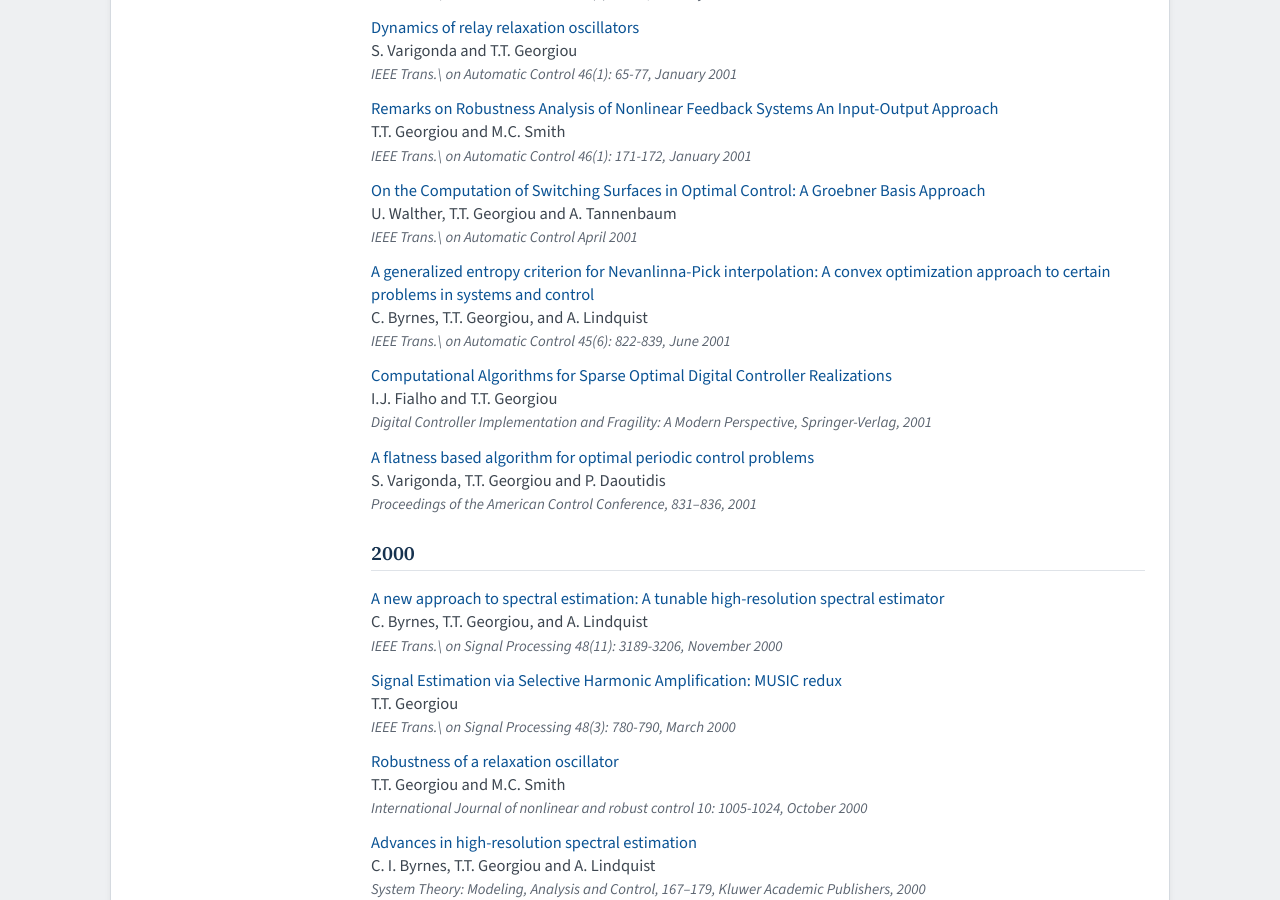
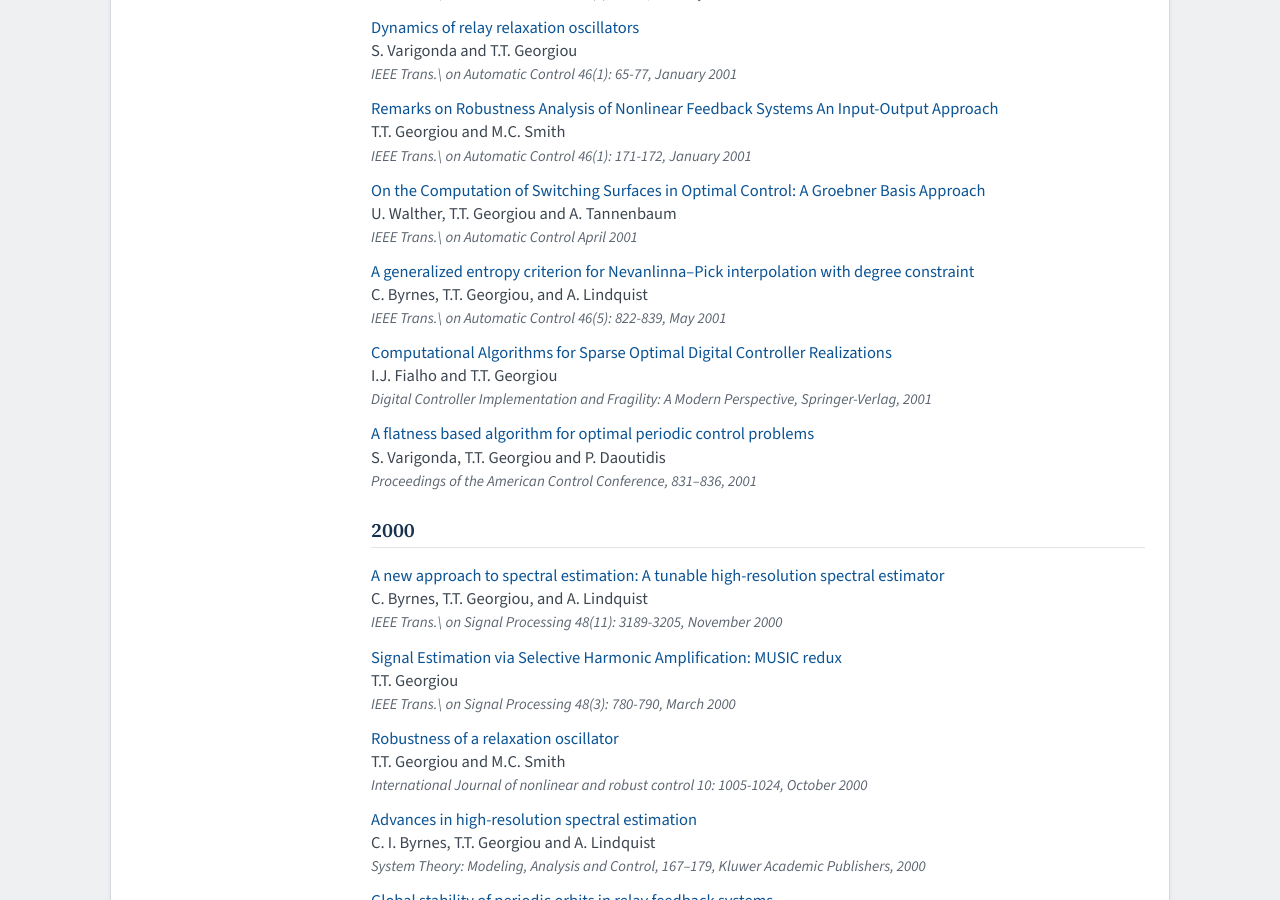
Before and after one commit to TryphonGeorgiou/TryphonGeorgiou.github.io, a Jekyll site: the page built from publications.md, in a window 1280 px wide and 900 px high, scrolled down 21602 px. Built offline with Jekyll 4.4.1, drawn with Linux system fonts in a browser that asks for light colours; some of the changed text lies outside the part shown.

Commit message:
updates and corrections
Mostly corrections

```diff
--- a/publications.md
+++ b/publications.md
@@ -693,9 +693,9 @@ Listing by year of completion, or year of publication.
 - [Uncertainty bounds for spectral estimation](http://arxiv.org/abs/1201.4469)\\
   <span class="au">J.Karlsson and T.T. Georgiou</span>
 
-- [Geometric Methods for Spectral Analysis](http://arxiv.org/abs/1107.1345)\\
+- [Geometric Methods for Spectral Analysis](https://doi.org/10.1109/TSP.2011.2178601)\\
   <span class="au">X. Jiang, Zhi-Quan (Tom) Luo and T.T. Georgiou</span>\\
-  <span class="ve">IEEE Trans. on Signal Processing, March 2012</span>
+  <span class="ve">IEEE Trans. on Signal Processing, 60(3): 1064–1074, March 2012</span>
 
 - [Optimal Mass Transport for Problems in Control, Statistical Estimation, and Image Analysis](https://doi.org/10.1007/978-3-0348-0411-0_22)\\
   <span class="au">E. Tannenbaum, T.T. Georgiou and A. Tannenbaum</span>\\
@@ -1063,9 +1063,9 @@ Listing by year of completion, or year of publication.
   <span class="au">U. Walther, T.T. Georgiou and A. Tannenbaum</span>\\
   <span class="ve">IEEE Trans.\ on Automatic Control April 2001</span>
 
-- [A generalized entropy criterion for Nevanlinna-Pick interpolation: A convex optimization approach to certain problems in systems and control](https://doi.org/10.1109/9.928584)\\
+- [A generalized entropy criterion for Nevanlinna–Pick interpolation with degree constraint](https://doi.org/10.1109/9.928584)\\
   <span class="au">C. Byrnes, T.T. Georgiou, and A. Lindquist</span>\\
-  <span class="ve">IEEE Trans.\ on Automatic Control 45(6): 822-839, June 2001</span>
+  <span class="ve">IEEE Trans.\ on Automatic Control 46(5): 822-839, May 2001</span>
 
 - [Computational Algorithms for Sparse Optimal Digital Controller Realizations](https://doi.org/10.1007/978-1-4471-0265-6_7)\\
   <span class="au">I.J. Fialho and T.T. Georgiou</span>\\
@@ -1080,7 +1080,7 @@ Listing by year of completion, or year of publication.
 
 - [A new approach to spectral estimation: A tunable high-resolution spectral estimator](https://doi.org/10.1109/78.875475)\\
   <span class="au">C. Byrnes, T.T. Georgiou, and A. Lindquist</span>\\
-  <span class="ve">IEEE Trans.\ on Signal Processing 48(11): 3189-3206, November 2000</span>
+  <span class="ve">IEEE Trans.\ on Signal Processing 48(11): 3189-3205, November 2000</span>
 
 - [Signal Estimation via Selective Harmonic Amplification: MUSIC redux](https://doi.org/10.1109/78.824672)\\
   <span class="au">T.T. Georgiou</span>\\
```
